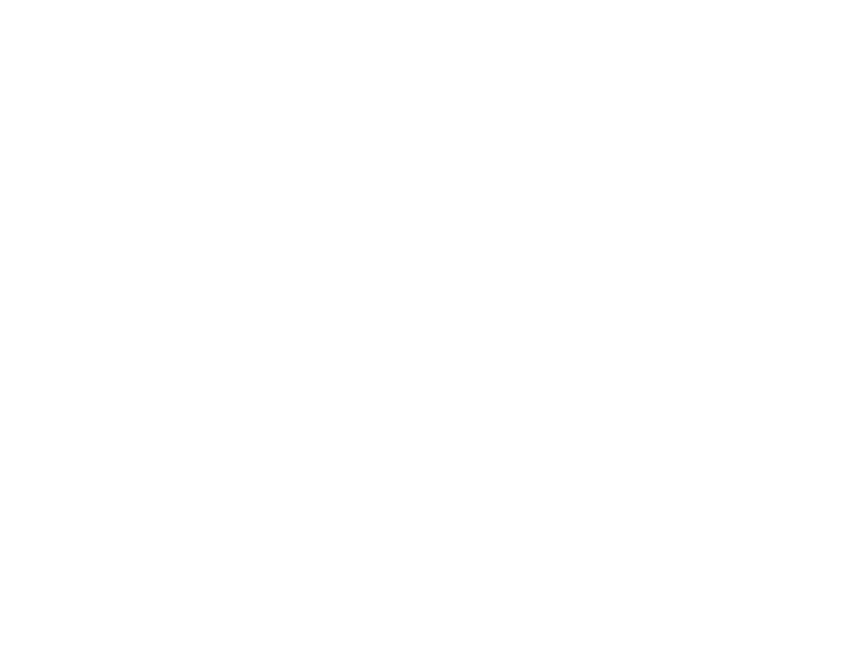
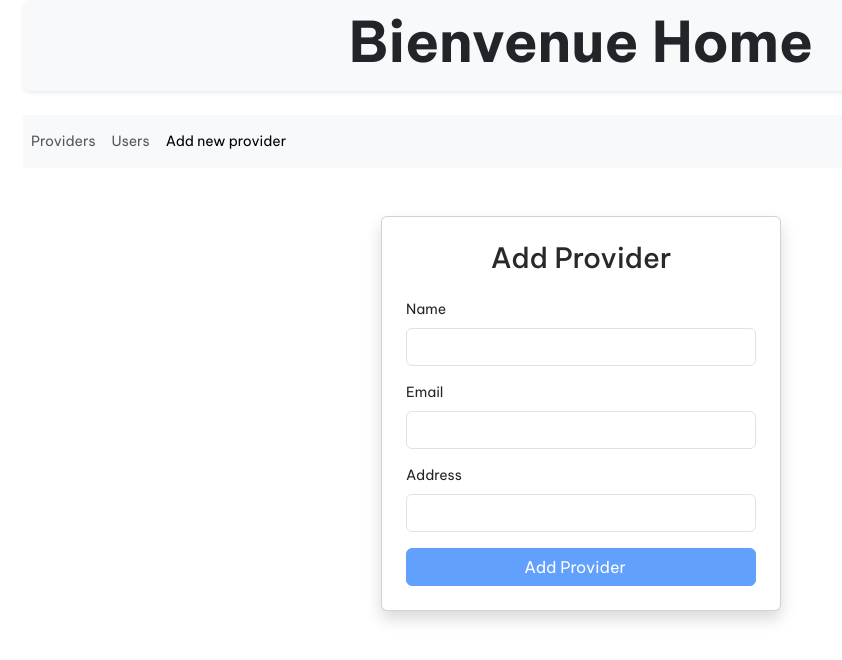
Before and after one commit to houssemgit2/ams_front, an Angular app: page /home/add-provider in a window 1280 px wide. Before the commit this address led to /. Shown: the top 660 px of the page, without its empty margins (59-901 px from the left). Built offline with nearby package versions, Linux system fonts and the light colour scheme.

Commit message:
feat: plug add provider API

```diff
--- a/src/app/app.routes.ts
+++ b/src/app/app.routes.ts
@@ -21,6 +21,10 @@
         loadComponent: () => import('./pages/users/users').then((m) => m.Users),
       },
       {
+        path: 'add-provider',
+        loadComponent: () => import('./pages/add-provider/add-provider').then((m) => m.AddProvider),
+      },
+      {
         path: '',
         redirectTo: 'providers',
         pathMatch: 'full',
--- a/src/app/components/navbar/navbar.html
+++ b/src/app/components/navbar/navbar.html
@@ -23,6 +23,16 @@
           </a>
         </li>
 
+        <li class="nav-item">
+          <a
+            class="nav-link"
+            routerLink="/home/add-provider"
+            routerLinkActive="active"
+          >
+            Add new provider
+          </a>
+        </li>
+
       </ul>
     </div>
 
--- /dev/null
+++ b/src/app/pages/add-provider/add-provider.html
@@ -0,0 +1,69 @@
+<div class="container mt-5 d-flex justify-content-center">
+
+  <div style="width: 400px;">
+
+    <div class="card shadow p-4">
+      <h3 class="mb-4 text-center">Add Provider</h3>
+
+      <form #providerForm="ngForm" (ngSubmit)="onSubmit(providerForm)">
+
+        <div class="mb-3">
+          <label class="form-label">Name</label>
+          <input
+            type="text"
+            class="form-control"
+            name="name"
+            ngModel
+            required
+            #name="ngModel"
+          />
+          @if (name.invalid && name.touched) {
+            <div class="text-danger">Name is required</div>
+          }
+        </div>
+
+        <div class="mb-3">
+          <label class="form-label">Email</label>
+          <input
+            type="email"
+            class="form-control"
+            name="email"
+            ngModel
+            required
+            email
+            #email="ngModel"
+          />
+          @if (email.invalid && email.touched) {
+            <div class="text-danger">Valid email is required</div>
+          }
+        </div>
+
+        <div class="mb-3">
+          <label class="form-label">Address</label>
+          <input
+            type="text"
+            class="form-control"
+            name="address"
+            ngModel
+            required
+            #address="ngModel"
+          />
+          @if (address.invalid && address.touched) {
+            <div class="text-danger">Address is required</div>
+          }
+        </div>
+
+        <button
+          type="submit"
+          class="btn btn-primary w-100"
+          [disabled]="providerForm.invalid"
+        >
+          Add Provider
+        </button>
+
+      </form>
+    </div>
+
+  </div>
+
+</div>
--- /dev/null
+++ b/src/app/pages/add-provider/add-provider.ts
@@ -0,0 +1,30 @@
+import { Component, OnInit } from '@angular/core';
+import { FormsModule, NgForm } from '@angular/forms';
+import { ProviderService } from '../../services/providerService';
+import { Router } from '@angular/router';
+
+@Component({
+  standalone: true,
+  selector: 'app-add-provider',
+  imports: [FormsModule],
+  templateUrl: './add-provider.html',
+  styleUrl: './add-provider.scss',
+})
+export class AddProvider {
+  constructor(
+    private providerService: ProviderService,
+    private router: Router,
+  ) {}
+
+  onSubmit(providerForm: NgForm) {
+    if (providerForm.valid) {
+      this.providerService.saveProvider(providerForm.value).subscribe(
+        (data) => {
+          this.router.navigate(['/home/providers']);
+        },
+        (error) => console.log(error),
+      );
+      providerForm.reset();
+    }
+  }
+}
--- a/src/app/services/providerService.ts
+++ b/src/app/services/providerService.ts
@@ -10,4 +10,8 @@
   getProviders() {
     return this.htpp.get('http://localhost:8080/providers/');
   }
+
+  saveProvider(provider: any) {
+    return this.htpp.post('http://localhost:8080/providers/', provider);
+  }
 }
```
Also changed, not shown: src/app/pages/add-provider/add-provider.scss (added), 1 other file (tests, documents, lock files or other folders).
